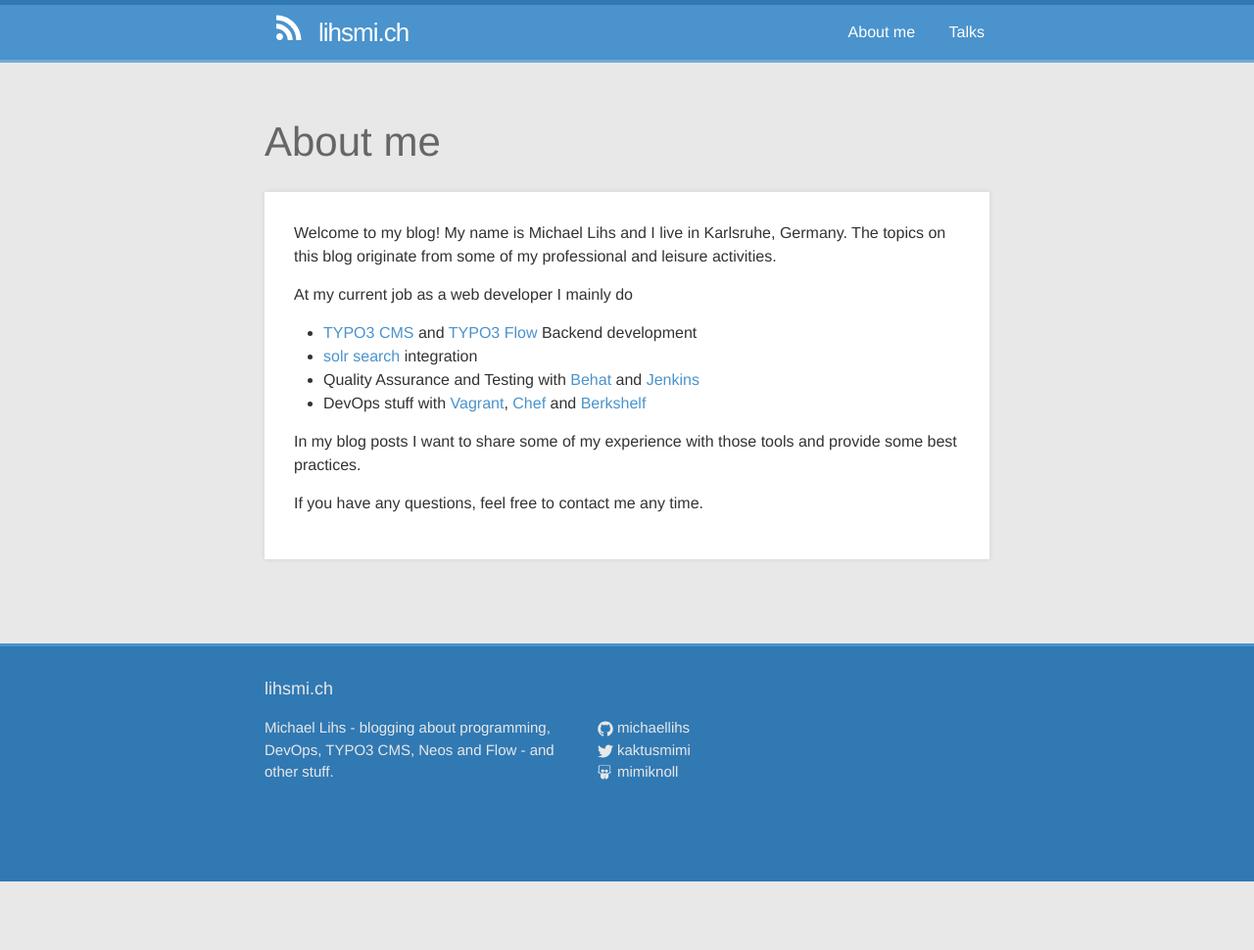
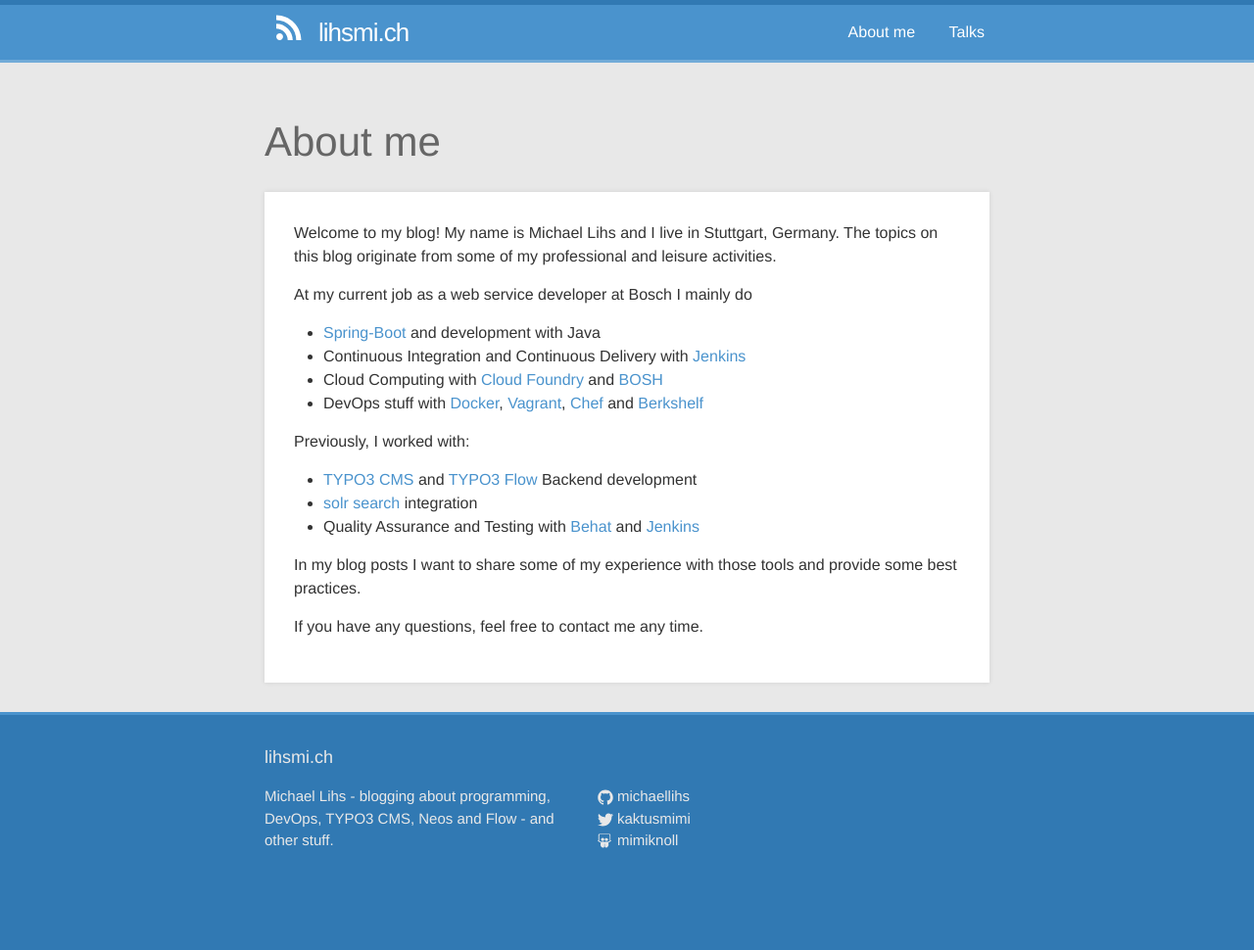
Before and after one commit to michaellihs/michaellihs.github.io, a Jekyll site: the page built from about.md, in a window 1280 px wide. Shown: the whole page at 98% size. Built offline with Jekyll 4.4.1, drawn with Linux system fonts in a browser that asks for light colours; before the commit the page ends 900 px from its top, so only the background shows below that.

Commit message:
[TASK] Update about me

```diff
--- a/about.md
+++ b/about.md
@@ -4,14 +4,20 @@ title: About me
 permalink: /about/
 ---
 
-Welcome to my blog! My name is Michael Lihs and I live in Karlsruhe, Germany. The topics on this blog originate from some of my professional and leisure activities.
+Welcome to my blog! My name is Michael Lihs and I live in Stuttgart, Germany. The topics on this blog originate from some of my professional and leisure activities.
 
-At my current job as a web developer I mainly do
+At my current job as a web service developer at Bosch I mainly do
+
+* [Spring-Boot] and development with Java
+* Continuous Integration and Continuous Delivery with [Jenkins]
+* Cloud Computing with [Cloud Foundry] and [BOSH]
+* DevOps stuff with [Docker], [Vagrant], [Chef] and [Berkshelf]
+
+Previously, I worked with:
 
 * [TYPO3 CMS] and [TYPO3 Flow] Backend development
 * [solr search] integration
 * Quality Assurance and Testing with [Behat] and [Jenkins]
-* DevOps stuff with [Vagrant], [Chef] and [Berkshelf]
 
 In my blog posts I want to share some of my experience with those tools and provide some best practices.
 
@@ -25,3 +31,7 @@ If you have any questions, feel free to contact me any time.
 [Vagrant]:				http://vagrantup.com
 [Chef]:					http://chef.io
 [Berkshelf]:			http://berkshelf.com
+[Spring-Boot]:			https://projects.spring.io/spring-boot/
+[Cloud Foundry]:		https://www.cloudfoundry.org/
+[BOSH]:					https://bosh.io/
+[Docker]:				https://www.docker.com/
```
